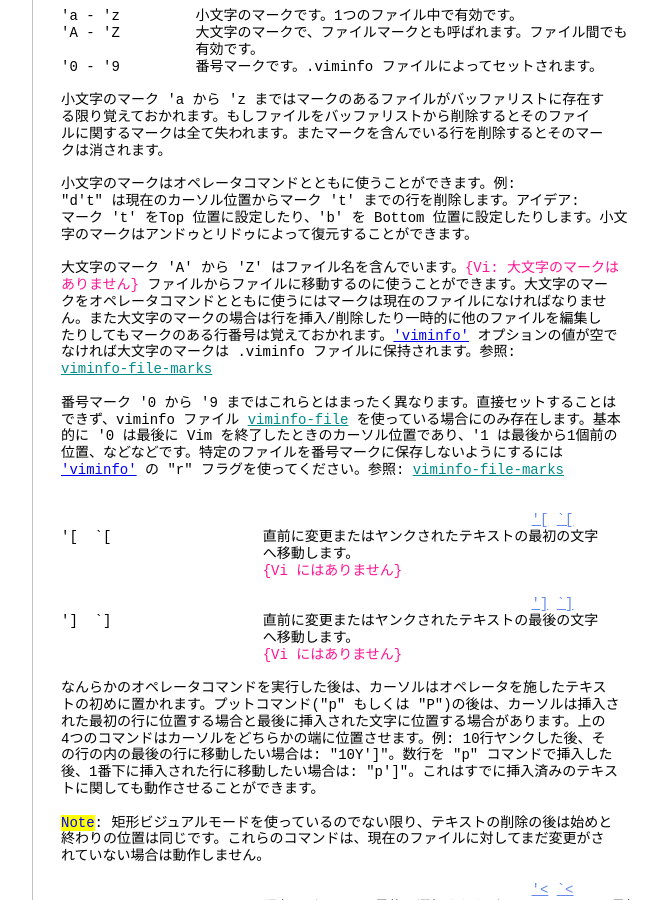
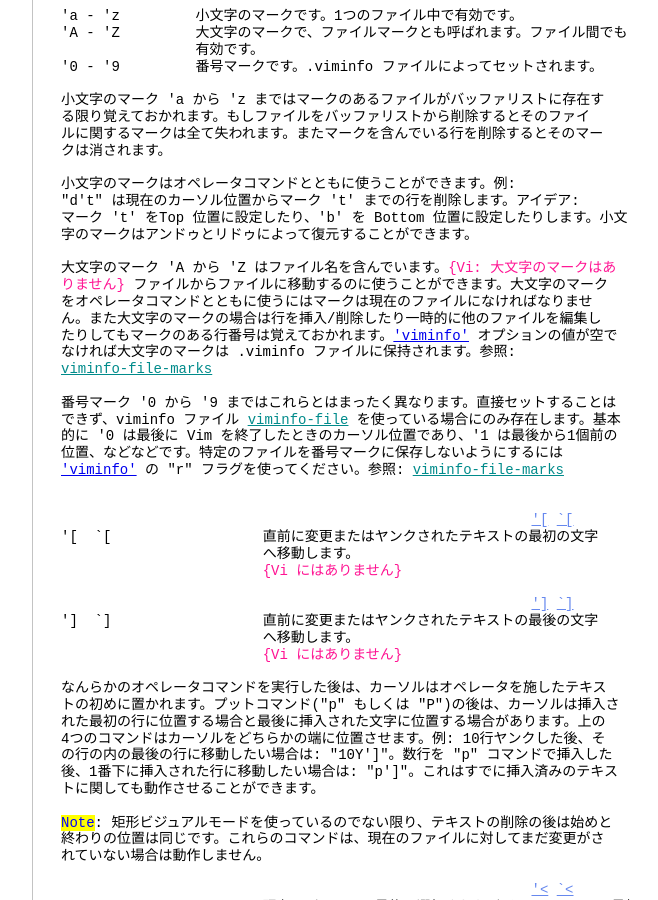
Before and after one commit to vim-jp/vimdoc-ja, a Jekyll site: the page built from motion.html, in a window 1280 px wide and 900 px high, scrolled down 14149 px. Shown: the whole window, without its empty margins (340-998 px from the left). Built offline with Jekyll 4.4.1, drawn with Linux system fonts in a browser that asks for light colours; nearby versions of some CDN libraries; comment, search, counter and statistics services are not loaded.

Commit message:
Generated by Travis JOB 1033.1
https://travis-ci.org/vim-jp/vimdoc-ja-working/builds/404479798

```diff
--- a/motion.html
+++ b/motion.html
@@ -848,9 +848,9 @@
 マーク 't' をTop 位置に設定したり、'b' を Bottom 位置に設定したりします。小文<br>
 字のマークはアンドゥとリドゥによって復元することができます。<br>
 <br>
-大文字のマーク 'A' から 'Z' はファイル名を含んでいます。<span class="Special">{Vi: 大文字のマークは</span><br>
-<span class="Special">ありません}</span>&nbsp;ファイルからファイルに移動するのに使うことができます。大文字のマー<br>
-クをオペレータコマンドとともに使うにはマークは現在のファイルになければなりませ<br>
+大文字のマーク 'A から 'Z はファイル名を含んでいます。<span class="Special">{Vi: 大文字のマークはあ</span><br>
+<span class="Special">りません}</span>&nbsp;ファイルからファイルに移動するのに使うことができます。大文字のマーク<br>
+をオペレータコマンドとともに使うにはマークは現在のファイルになければなりませ<br>
 ん。また大文字のマークの場合は行を挿入/削除したり一時的に他のファイルを編集し<br>
 たりしてもマークのある行番号は覚えておかれます。<a class="Type" href="options.html#'viminfo'">'viminfo'</a>&nbsp;オプションの値が空で<br>
 なければ大文字のマークは .viminfo ファイルに保持されます。参照:<br>
```
